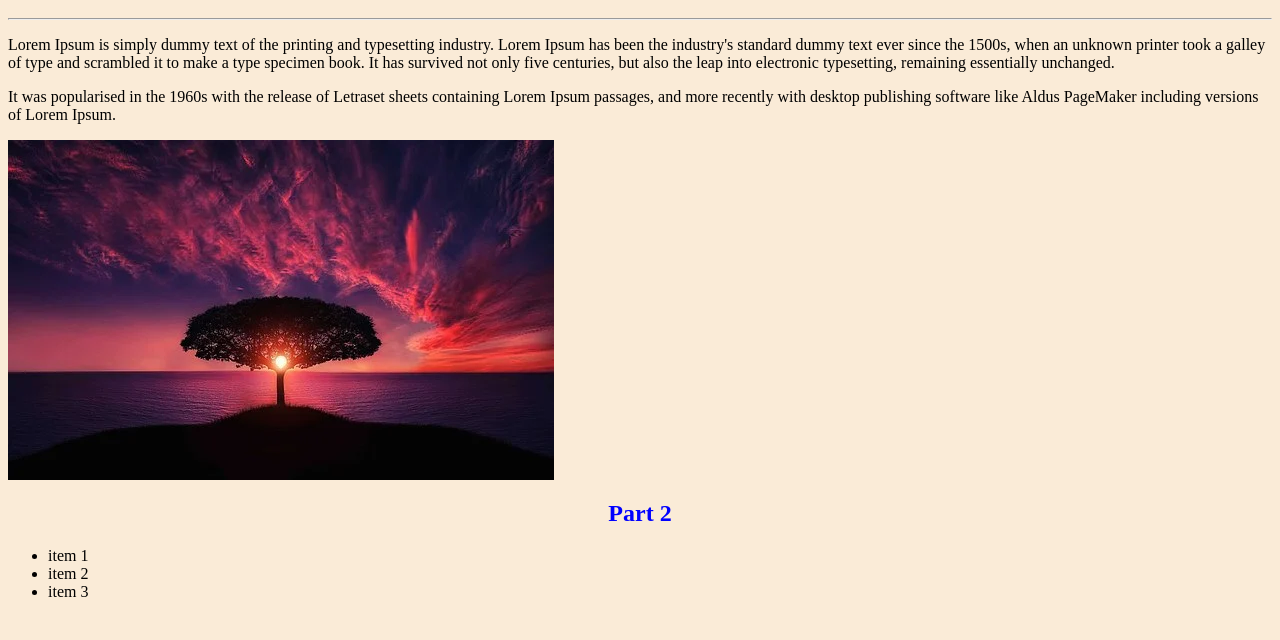
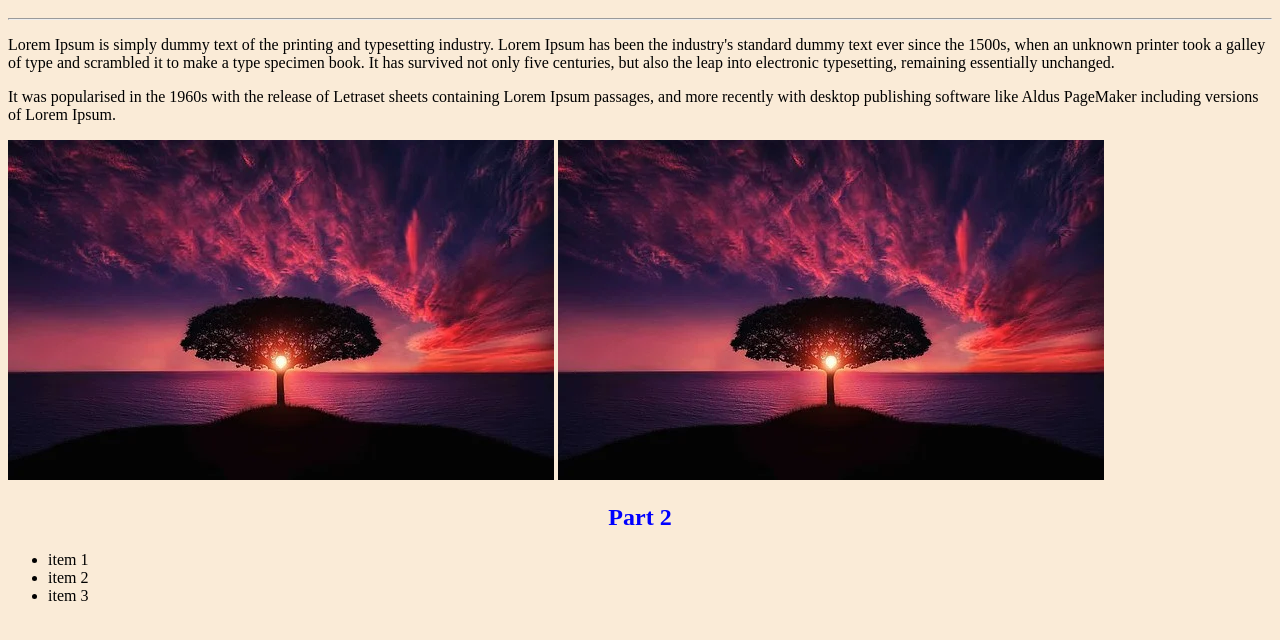
Before and after one commit to ChristineKarimi/prep37, a plain HTML site: page index.html in a window 1280 px wide. Shown: the part 48-688 px from the top of the page. Drawn offline with Linux system fonts and the light colour scheme.

Commit message:
Add image

```diff
--- a/index.html
+++ b/index.html
@@ -19,6 +19,8 @@
         and more recently with desktop publishing software like Aldus PageMaker including versions of Lorem Ipsum.</p>
 
         <img src="images/img1.webp">
+        <img src="images/img1.webp">
+
 
         <h2>Part 2</h2>
         <ul>
```
